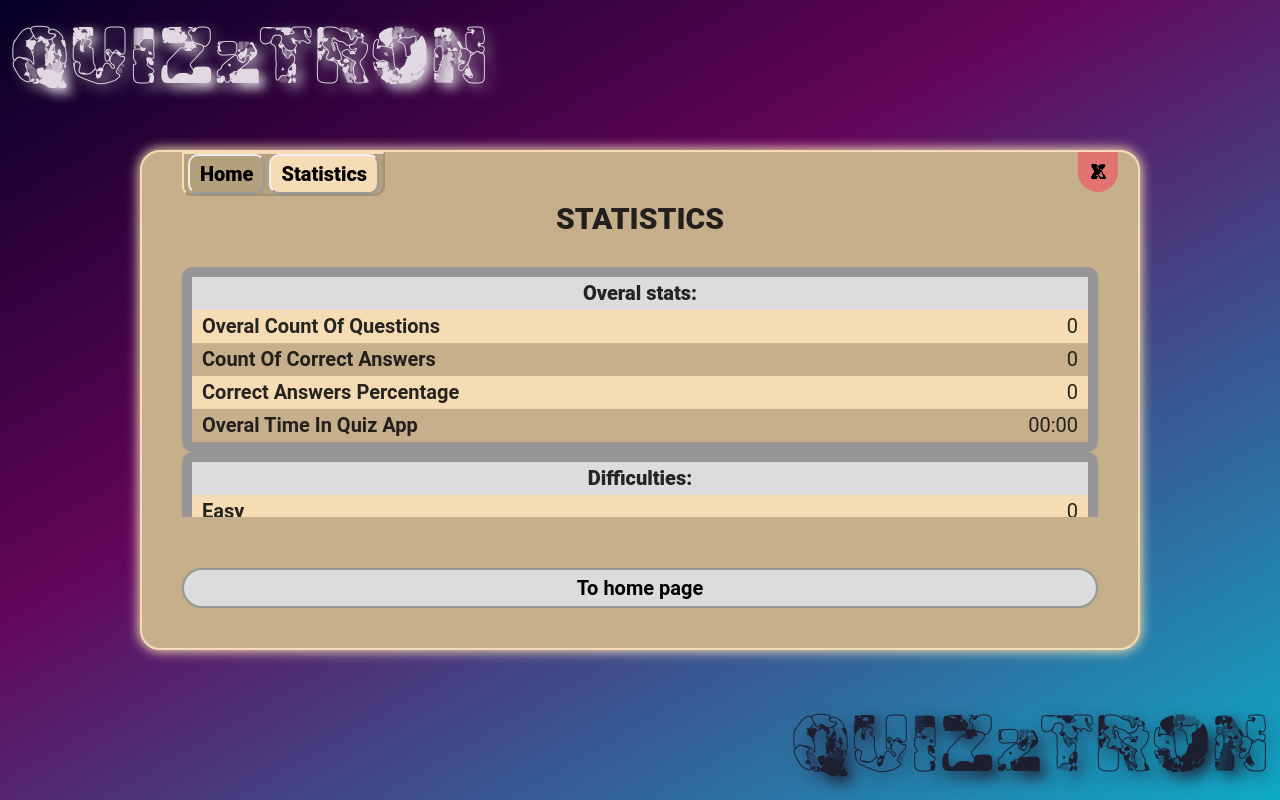
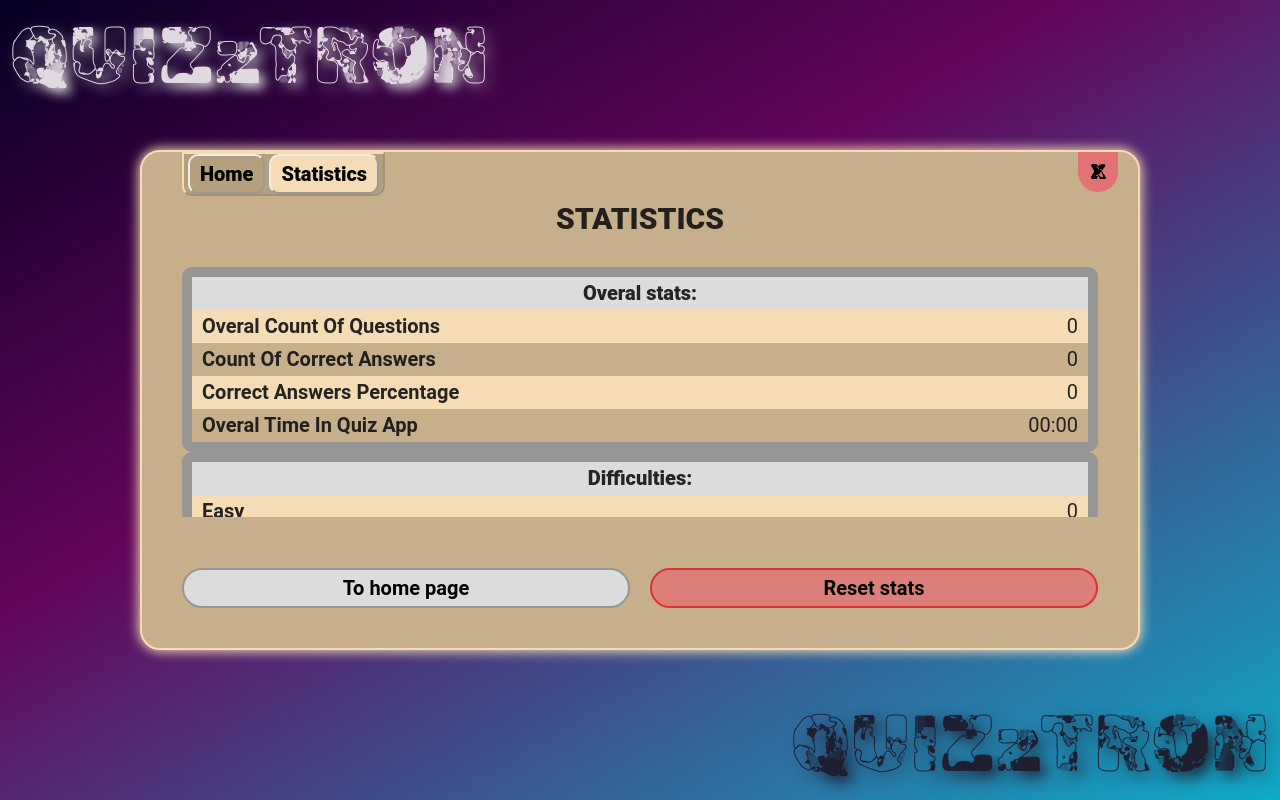
Before and after one commit to RKeyIT/React_01.24, a React (Vite) app: page / in a window 1280 px wide. Both pictures are taken after a click on the button "See my statistics". Built offline with nearby package versions, Linux system fonts and the light colour scheme.

Commit message:
feat: added persisted data resetting feature

```diff
--- a/src/pages/Statistics/Statistics.module.css
+++ b/src/pages/Statistics/Statistics.module.css
@@ -9,3 +9,10 @@
     /* TODO: Think about more flexible variant */
     max-height: 250px;
 }
+
+.buttons {
+    display: flex;
+    flex-direction: row;
+    justify-content: space-between;
+    gap: 1em;
+}
--- a/src/pages/Statistics/Statistics.tsx
+++ b/src/pages/Statistics/Statistics.tsx
@@ -6,7 +6,8 @@ import { FC } from 'react'
 import { URLS } from '../../router/router.types'
 import { Button } from '../../shared/Button/Button'
 import { Table } from '../../shared/Table/Table'
-import { useAppSelector } from '../../store'
+import { useAppDispatch, useAppSelector } from '../../store'
+import { resetPersistor } from '../../store/persistorSlice'
 
 export const Statistics: FC = () => {
   const navigate = useNavigate()
@@ -19,6 +20,8 @@ export const Statistics: FC = () => {
     DifficultiesCount,
     TypeCount
   } = useAppSelector(state => state.persistor)
+
+  const dispatch = useAppDispatch()
 
   const getFormattedTime = (sec: number) => {
     const mins = Math.floor(sec / 60)
@@ -60,6 +63,10 @@ export const Statistics: FC = () => {
     navigate(URLS.HOME)
   }
 
+  const resetPersistedData = () => {
+    dispatch(resetPersistor())
+  }
+
   return (
     <div className={styles.Statistics}>
       <Heading pageName={PageNames.STATISTICS} />
@@ -69,7 +76,10 @@ export const Statistics: FC = () => {
         <Table name='Types' rows={TypeTableRows} />
         <Table name='Categories' rows={CategoryTableRows} />
       </div>
-      <Button callback={toHome} content='To home page'/>
+      <div className={styles.buttons}>
+        <Button callback={toHome} content='To home page'/>
+        <Button callback={resetPersistedData} content='Reset stats' style='red'/>
+      </div>
     </div>
   )
 }
--- a/src/store/persistorSlice.tsx
+++ b/src/store/persistorSlice.tsx
@@ -74,8 +74,8 @@ const persistorSlice = createSlice({
                 state.DifficultiesCount[difficulty]++
                 state.TypeCount[type]++
             });
-
-        }
+        },
+        resetPersistor: () => ({ ...initialState })
     },
     extraReducers: (builder) => {
         builder.addCase(saveTimeResult, (state, action) => {
@@ -85,4 +85,4 @@ const persistorSlice = createSlice({
 })
 
 export const persistorReducer = persistorSlice.reducer
-export const { persistData } = persistorSlice.actions
+export const { persistData, resetPersistor } = persistorSlice.actions
```
